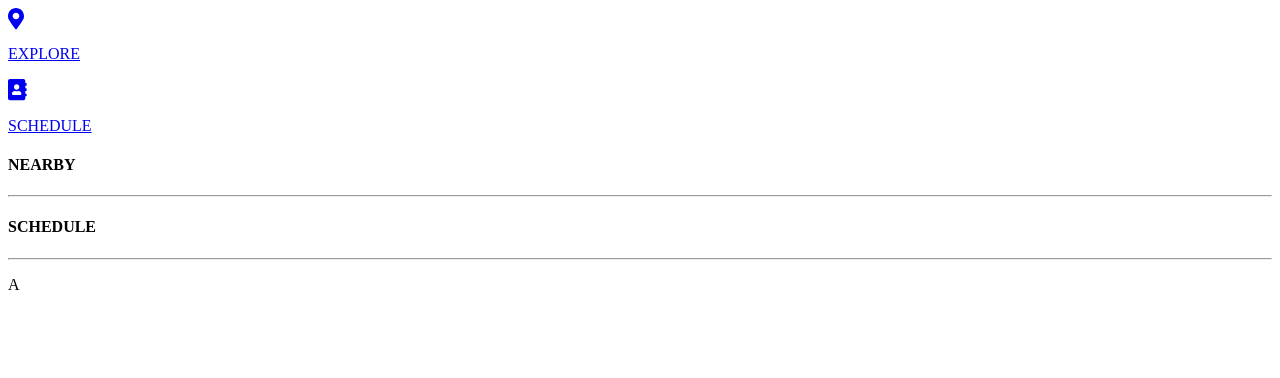
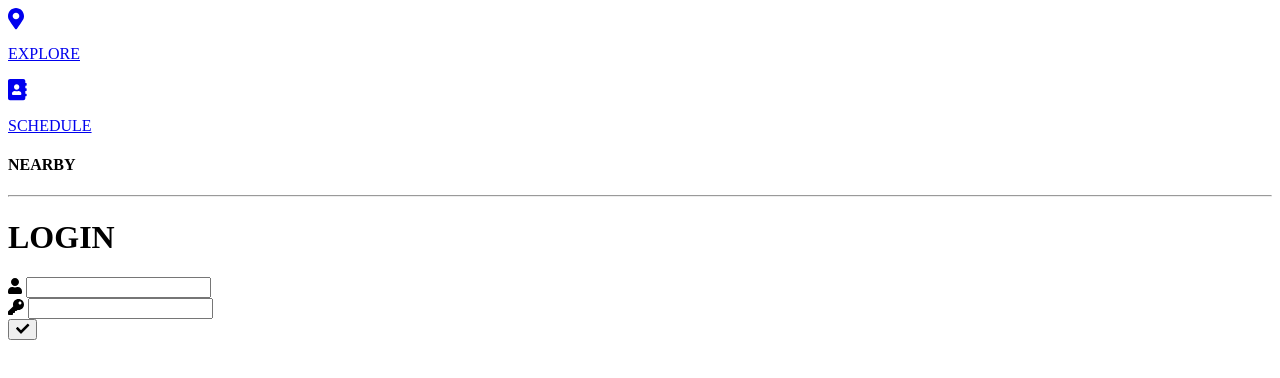
Before and after one commit to Diane27/HackDavis-2018, a website: page views/index.html in a window 1280 px wide. Drawn offline with nearby package versions, Linux system fonts and the light colour scheme; some packages are replaced by stand-ins of ours; files that its build step writes are made by us from their sources.

Commit message:
Add login page

```diff
--- a/scss/_settings.scss
+++ b/scss/_settings.scss
@@ -285,7 +285,7 @@ $button-background: $primary-color;
 $button-background-hover: scale-color($button-background, $lightness: -15%);
 $button-color: $white;
 $button-color-alt: $black;
-$button-radius: $global-radius;
+$button-radius: 50px;
 $button-hollow-border-width: 1px;
 $button-sizes: (
   tiny: 0.6rem,
--- a/scss/style.scss
+++ b/scss/style.scss
@@ -72,3 +72,12 @@ html, body {
 #schedule {
   display: none;
 }
+
+#login-page {
+  height: 50vh;
+  align-items: center;
+}
+
+#submitButton {
+  color: $white;
+}
--- a/views/index.html
+++ b/views/index.html
@@ -24,10 +24,21 @@
     </div>
   </div>
   <div id="schedule">
-    <div class="info-card">
-      <h4>SCHEDULE</h4>
-      <hr>
-      <p>A</p>
+    <div id="login-page" class="row align-middle text-center">
+      <div class="small-8 small-offset-2 columns">
+        <h1>LOGIN</h1>
+        <form>
+          <div class="input-group">
+            <span class="input-group-label"><i class="fas fa-user"></i></span>
+            <input class="input-group-field" type="text">
+          </div>
+          <div class="input-group">
+            <span class="input-group-label"><i class="fas fa-key"></i></span>
+            <input class="input-group-field" type="password">
+          </div>
+          <button id="submitButton" class="success button"><i class="fas fa-check"></i></button>
+        </form>
+      </div>
     </div>
   </div>
   <br>
```
Also changed, not shown: public/css/style.css.
